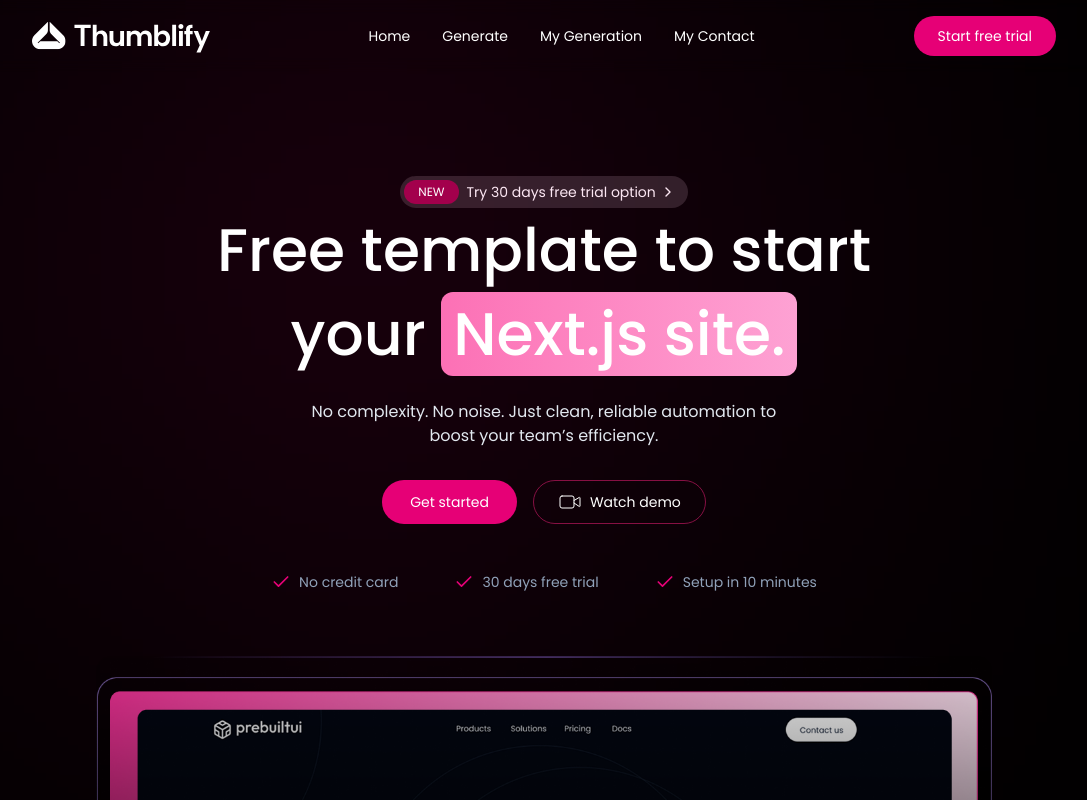
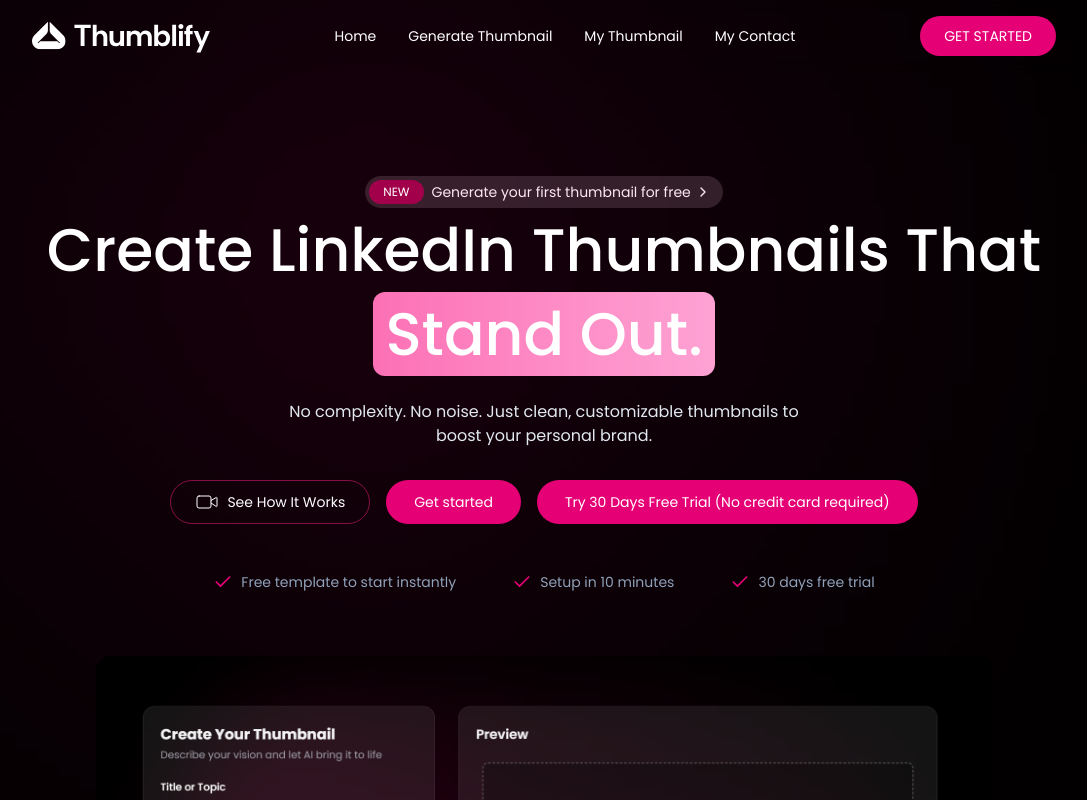
Before and after one commit to Teamthy/React_pr, a React (Vite) app: page / in a window 1280 px wide. Shown: the top 800 px of the page, without its empty margins (96-1183 px from the left). Built offline with nearby package versions, Linux system fonts and the light colour scheme.

Commit message:
Update hero banner and headline

```diff
--- a/src/components/Navbar.tsx
+++ b/src/components/Navbar.tsx
@@ -3,10 +3,11 @@
 import { motion } from "motion/react";
 import { navlinks } from "../data/navlinks";
 import type { INavLink } from "../types";
-import { NavLink, Link } from "react-router-dom";
+import { NavLink, Link, useNavigate } from "react-router-dom";
 
 export default function Navbar() {
     const [isOpen, setIsOpen] = useState(false);
+    const navigate = useNavigate()
 
     return (
         <>
@@ -22,14 +23,14 @@
 
                 <div className="hidden md:flex items-center gap-8 transition duration-500">
                     <Link to='/' className="hover:text-pink-300 transition">Home</Link>
-                    <Link to='/' className="hover:text-pink-300 transition">Generate</Link>
-                    <Link to='/my-generation' className="hover:text-pink-300 transition">My Generation</Link>
+                    <Link to='/generate' className="hover:text-pink-300 transition">Generate Thumbnail</Link>
+                    <Link to='/my-generation' className="hover:text-pink-300 transition">My Thumbnail</Link>
                     <Link to='#' className="hover:text-pink-300 transition">My Contact</Link>
 
                 </div>
 
-                <button className="hidden md:block px-6 py-2.5 bg-pink-600 hover:bg-pink-700 active:scale-95 transition-all rounded-full">
-                    Start free trial
+                <button onClick={()=> navigate('/login')} className="hidden md:block px-6 py-2.5 bg-pink-600 hover:bg-pink-700 active:scale-95 transition-all rounded-full">
+                    GET STARTED
                 </button>
                 <button onClick={() => setIsOpen(true)} className="md:hidden">
                     <MenuIcon size={26} className="active:scale-90 transition" />
@@ -37,11 +38,13 @@
             </motion.nav>
 
             <div className={`fixed inset-0 z-100 bg-black/40 backdrop-blur flex flex-col items-center justify-center text-lg gap-8 md:hidden transition-transform duration-400 ${isOpen ? "translate-x-0" : "-translate-x-full"}`}>
-                {navlinks.map((link: INavLink) => (
-                    <NavLink key={link.name} to={link.href} onClick={() => setIsOpen(false)}>
-                        {link.name}
-                    </NavLink>
-                ))}
+
+                <Link onClick={() => setIsOpen(false)} to='/'>Home</Link>
+                <Link onClick={() => setIsOpen(false)} to='/generate'>Generate Thumbnail</Link>
+                <Link onClick={() => setIsOpen(false)} to='/my-generation'>My Thumbnail</Link>
+                <Link onClick={() => setIsOpen(false)} to='#'>My Contact</Link>
+                <Link onClick={() => setIsOpen(false)} to='/login'>Login</Link>
+
                 <button onClick={() => setIsOpen(false)} className="active:ring-3 active:ring-white aspect-square size-10 p-1 items-center justify-center bg-pink-600 hover:bg-pink-700 transition text-white rounded-md flex">
                     <XIcon />
                 </button>
--- a/src/components/TiltImage.tsx
+++ b/src/components/TiltImage.tsx
@@ -52,7 +52,7 @@
             transition={{ type: "spring", stiffness: 320, damping: 70, mass: 1 }}
         >
             <motion.div className="relative transform-3d w-full max-w-4xl" style={{ rotateX, rotateY }} >
-                <motion.img src="/assets/hero-section-showcase.png"
+                <motion.img src="/hero_img.png"
                     className="w-full rounded-[15px] will-change-transform transform-[translateZ(0)]"
                     alt="hero section showcase"
                 />
--- a/src/sections/HeroSection.tsx
+++ b/src/sections/HeroSection.tsx
@@ -2,12 +2,15 @@
 import { CheckIcon, ChevronRightIcon, VideoIcon } from "lucide-react";
 import TiltedImage from "../components/TiltImage";
 import { motion } from "motion/react";
+import { useNavigate } from "react-router-dom";
 
 export default function HeroSection() {
+
+    const navigate = useNavigate();
     const specialFeatures = [
-        "No credit card",
+        "Free template to start instantly",
+        "Setup in 10 minutes",
         "30 days free trial",
-        "Setup in 10 minutes",
     ];
 
     return (
@@ -23,18 +26,17 @@
                     NEW
                 </span>
                 <p className="flex items-center gap-1">
-                    <span>Try 30 days free trial option </span>
+                    <span>Generate your first thumbnail for free</span>
                     <ChevronRightIcon size={16} className="group-hover:translate-x-0.5 transition duration-300" />
                 </p>
             </motion.a>
-            <motion.h1 className="text-5xl/17 md:text-6xl/21 font-medium max-w-2xl text-center"
+            <motion.h1 className="text-5xl/17 md:text-6xl/21 font-medium max-w-5xl text-center"
                 initial={{ y: 50, opacity: 0 }}
                 whileInView={{ y: 0, opacity: 1 }}
                 viewport={{ once: true }}
                 transition={{ type: "spring", stiffness: 240, damping: 70, mass: 1 }}
             >
-                Free template to start your{" "}
-                <span className="move-gradient px-3 rounded-xl text-nowrap">Next.js site.</span>
+                Create LinkedIn Thumbnails That <span className="move-gradient px-3 rounded-xl text-nowrap">Stand Out. </span>
             </motion.h1>
             <motion.p className="text-base text-center text-slate-200 max-w-lg mt-6"
                 initial={{ y: 50, opacity: 0 }}
@@ -42,19 +44,24 @@
                 viewport={{ once: true }}
                 transition={{ delay: 0.2, type: "spring", stiffness: 320, damping: 70, mass: 1 }}
             >
-                No complexity. No noise. Just clean, reliable automation to boost your team’s efficiency.</motion.p>
+                No complexity. No noise. Just clean, customizable thumbnails to boost your personal brand.
+</motion.p>
             <motion.div className="flex items-center gap-4 mt-8"
                 initial={{ y: 50, opacity: 0 }}
                 whileInView={{ y: 0, opacity: 1 }}
                 viewport={{ once: true }}
                 transition={{ type: "spring", stiffness: 320, damping: 70, mass: 1 }}
             >
+                <button onClick={() => navigate('/how-it-works')} className="flex items-center gap-2 border border-pink-900 hover:bg-pink-950/50 transition rounded-full px-6 h-11">
+                    <VideoIcon strokeWidth={1} />
+                    <span>See How It Works</span>
+                </button>
                 <button className="bg-pink-600 hover:bg-pink-700 text-white rounded-full px-7 h-11">
                     Get started
                 </button>
-                <button className="flex items-center gap-2 border border-pink-900 hover:bg-pink-950/50 transition rounded-full px-6 h-11">
-                    <VideoIcon strokeWidth={1} />
-                    <span>Watch demo</span>
+
+                <button className="bg-pink-600 hover:bg-pink-700 text-white rounded-full px-7 h-11">
+                    Try 30 Days Free Trial (No credit card required)
                 </button>
             </motion.div>
 
```
